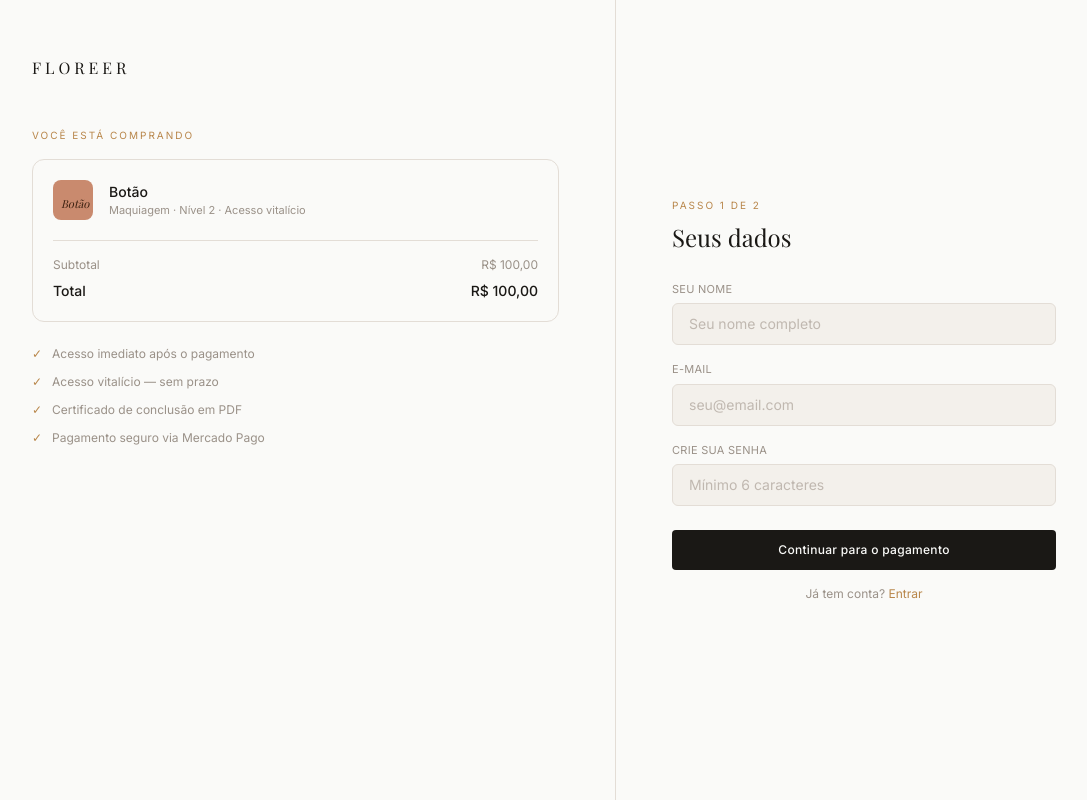
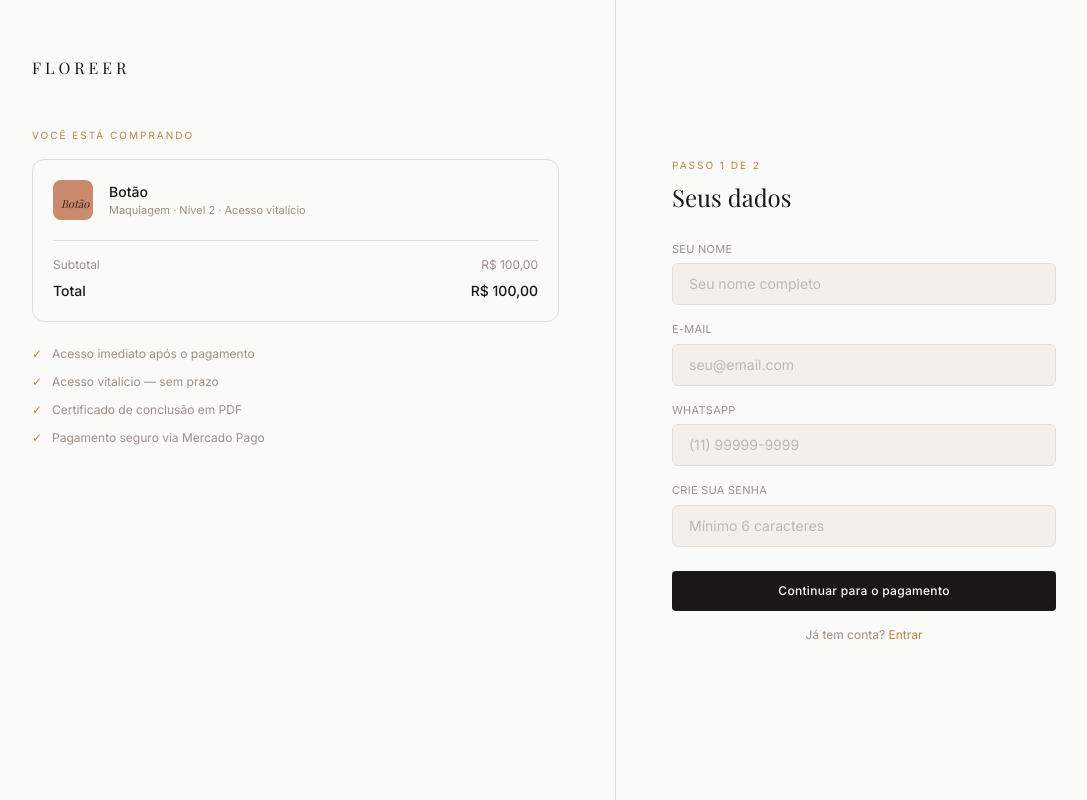
Before and after one commit to lehlanzarinii/floreer-site, a Next.js app: page /checkout/botao in a window 1280 px wide. Shown: the whole page, without its empty margins (24-1111 px from the left). Built offline with nearby package versions, Linux system fonts and the light colour scheme; a web font is replaced by a local one.

Commit message:
feat: campo whatsapp no cadastro do checkout

```diff
--- a/app/api/checkout/route.ts
+++ b/app/api/checkout/route.ts
@@ -11,7 +11,7 @@ function getAdminSupabase() {
 
 export async function POST(req: NextRequest) {
   try {
-    const { cursoSlug, email, nome, senha } = await req.json();
+    const { cursoSlug, email, nome, senha, telefone } = await req.json();
 
     const isBundle = cursoSlug === "flor-completa";
     const curso = isBundle ? null : getCurso(cursoSlug);
@@ -27,7 +27,7 @@ export async function POST(req: NextRequest) {
       const { error: createError } = await supabase.auth.admin.createUser({
         email,
         password: senha,
-        user_metadata: { nome },
+        user_metadata: { nome, telefone },
         email_confirm: true,
       });
 
@@ -67,7 +67,7 @@ export async function POST(req: NextRequest) {
         },
         auto_return: "approved",
         notification_url: `${siteUrl}/api/webhook`,
-        metadata: { curso_slug: cursoSlug, email_aluna: email, nome_aluna: nome },
+        metadata: { curso_slug: cursoSlug, email_aluna: email, nome_aluna: nome, telefone_aluna: telefone },
         payment_methods: { installments: 6 },
       }),
     });
--- a/app/checkout/[slug]/page.tsx
+++ b/app/checkout/[slug]/page.tsx
@@ -1,26 +1,32 @@
 "use client";
 import { useState } from "react";
 import { getCurso, florCompleta } from "../../../lib/cursos";
-import { useParams, useRouter } from "next/navigation";
+import { useParams } from "next/navigation";
 import Link from "next/link";
 
 export default function CheckoutPage() {
   const params = useParams();
-  const router = useRouter();
   const slug = params.slug as string;
 
-  // Suporta tanto cursos individuais quanto flor-completa
   const cursoIndividual = getCurso(slug);
   const cursoData = cursoIndividual ?? (slug === "flor-completa" ? florCompleta : null);
 
   const [nome, setNome] = useState("");
   const [email, setEmail] = useState("");
   const [senha, setSenha] = useState("");
+  const [telefone, setTelefone] = useState("");
   const [passo, setPasso] = useState<"dados" | "pagamento">("dados");
   const [loading, setLoading] = useState(false);
   const [erro, setErro] = useState("");
 
   if (!cursoData) return null;
+
+  function formatarTelefone(valor: string) {
+    const nums = valor.replace(/\D/g, "").slice(0, 11);
+    if (nums.length <= 2) return nums;
+    if (nums.length <= 7) return `(${nums.slice(0,2)}) ${nums.slice(2)}`;
+    return `(${nums.slice(0,2)}) ${nums.slice(2,7)}-${nums.slice(7)}`;
+  }
 
   async function handleContinuar(e: React.FormEvent) {
     e.preventDefault();
@@ -35,7 +41,7 @@ export default function CheckoutPage() {
       const res = await fetch("/api/checkout", {
         method: "POST",
         headers: { "Content-Type": "application/json" },
-        body: JSON.stringify({ cursoSlug: cursoData!.slug, email, nome, senha }),
+        body: JSON.stringify({ cursoSlug: cursoData!.slug, email, nome, senha, telefone }),
       });
       const data = await res.json();
       if (!res.ok) throw new Error(data.erro || "Erro ao processar");
@@ -60,10 +66,7 @@ export default function CheckoutPage() {
           <p className="text-[10px] tracking-[2px] uppercase text-floreer-gold mb-4">Você está comprando</p>
           <div className="card p-5 mb-6">
             <div className="flex items-center gap-4 mb-5">
-              <div
-                className="w-10 h-10 rounded-lg flex items-end p-2 flex-shrink-0"
-                style={{ background: cursoData.cor }}
-              >
+              <div className="w-10 h-10 rounded-lg flex items-end p-2 flex-shrink-0" style={{ background: cursoData.cor }}>
                 <span className="font-serif text-[11px] italic" style={{ color: isCompleta ? "#B8864A" : "#3B2010" }}>
                   {cursoData.nome}
                 </span>
@@ -97,7 +100,6 @@ export default function CheckoutPage() {
             </div>
           </div>
 
-          {/* Garantias */}
           <div className="flex flex-col gap-3">
             {[
               "Acesso imediato após o pagamento",
@@ -146,6 +148,17 @@ export default function CheckoutPage() {
                     value={email}
                     onChange={(e) => setEmail(e.target.value)}
                     placeholder="seu@email.com"
+                    className="w-full bg-floreer-card border border-floreer-border rounded-md px-4 py-2.5 text-sm text-floreer-dark placeholder:text-[#C0B8B0] focus:outline-none focus:border-floreer-gold"
+                  />
+                </div>
+                <div>
+                  <label className="block text-[11px] text-floreer-muted tracking-wide mb-1.5">WHATSAPP</label>
+                  <input
+                    type="tel"
+                    required
+                    value={telefone}
+                    onChange={(e) => setTelefone(formatarTelefone(e.target.value))}
+                    placeholder="(11) 99999-9999"
                     className="w-full bg-floreer-card border border-floreer-border rounded-md px-4 py-2.5 text-sm text-floreer-dark placeholder:text-[#C0B8B0] focus:outline-none focus:border-floreer-gold"
                   />
                 </div>
```
